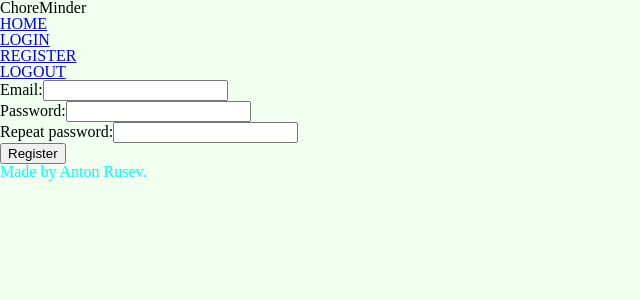
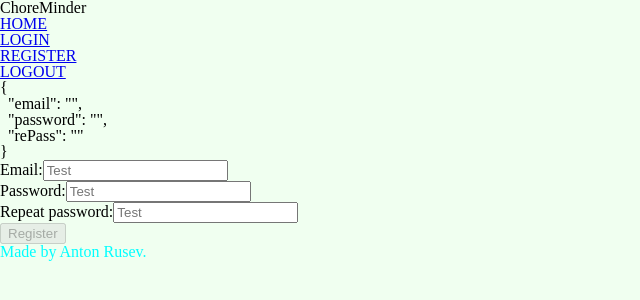
Before and after one commit to AntonRusev/Choreminder, a React (Vite) app: page /register in a window 1280 px wide. Shown: the top 300 px of the page, without its empty margins (0-640 px from the left). Built offline with nearby package versions, Linux system fonts and the light colour scheme.

Commit message:
implemented useForm and useValidate hooks and Auth forms validation

```diff
--- a/src/components/Confirm/Confirm.tsx
+++ b/src/components/Confirm/Confirm.tsx
@@ -10,6 +10,7 @@ export const Confirm = () => {
     return (
         <section className={css.confirmWindow}>
             <p>Are you sure, that you want to {confirmData.action} this chore?</p>
+
             <button onClick={onConfirm}>I'm Sure</button>
             <button onClick={onCloseConfirm}>Cancel</button>
         </section>
--- a/src/components/CreateChore/CreateChore.tsx
+++ b/src/components/CreateChore/CreateChore.tsx
@@ -17,7 +17,7 @@ export const CreateChore = () => {
 
                 {/* Chore cycle timer */}
                 <div>
-                    <label htmlFor="time">Days:</label>
+                    <label htmlFor="days">Days:</label>
                     <input type="number" id="days" name="days" onChange={formValueChangeHandler} />
                 </div>
 
--- a/src/components/Login/Login.tsx
+++ b/src/components/Login/Login.tsx
@@ -2,29 +2,45 @@ import { useContext } from 'react';
 
 import { AuthContext } from '../../contexts/AuthContext';
 
+import { useForm } from '../../hooks/useForm';
+
 export const Login = () => {
-    const { authFormValueChangeHandler, onAuthSubmit } = useContext(AuthContext);
+    const { onAuthSubmit } = useContext(AuthContext);
+
+    const { onSubmit, formValues, formErrors, disabled, formValueChangeHandler, validateForm } = useForm({
+        email: '',
+        password: '',
+    }, onAuthSubmit);
 
     return (
         <main>
-            <form action="post" onSubmit={e => onAuthSubmit(e)}>
+            <form action="post" onSubmit={e => onSubmit(e)}>
 
                 {/* Email */}
                 <div>
                     <label htmlFor="email">Email:</label>
-                    <input type="text" id="email" name="email" onChange={authFormValueChangeHandler} />
+                    <input type="text" id="email" name="email" value={formValues.email} onChange={formValueChangeHandler} onBlur={validateForm} />
+
+                    <p>
+                        {(formErrors.email) ? `${formErrors.email}` : ''}
+                    </p>
                 </div>
+
 
                 {/* Password */}
                 <div>
                     <label htmlFor="password">Password:</label>
-                    <input type="password" id="password" name="password" onChange={authFormValueChangeHandler} />
+                    <input type="password" id="password" name="password" value={formValues.password} onChange={formValueChangeHandler} onBlur={validateForm} />
+
+                    <p>
+                        {(formErrors.password) ? `${formErrors.password}` : ''}
+                    </p>
                 </div>
 
                 {/* Submit Button */}
 
                 <div>
-                    <input type="submit" value="Login" />
+                    <input type="submit" name='submit' value="Login" disabled={disabled} />
                 </div>
 
             </form>
--- a/src/components/Register/Register.tsx
+++ b/src/components/Register/Register.tsx
@@ -2,35 +2,79 @@ import { useContext } from 'react';
 
 import { AuthContext } from '../../contexts/AuthContext';
 
+import { useForm } from '../../hooks/useForm';
+
 export const Register = () => {
-    const { authFormValueChangeHandler, onAuthSubmit } = useContext(AuthContext);
+    const { onAuthSubmit } = useContext(AuthContext);
+
+
+    const { onSubmit, formValues, formErrors, disabled, formValueChangeHandler, validateForm } = useForm({
+        email: '',
+        password: '',
+        rePass: '',
+    }, onAuthSubmit);
 
     return (
         <main>
-            <form action="post" onSubmit={e => onAuthSubmit(e)}>
+            <pre>{JSON.stringify(formValues, undefined, 2)}</pre>
+
+            <form action="post" onSubmit={e => onSubmit(e)}>
 
                 {/* Email */}
                 <div>
                     <label htmlFor="email">Email:</label>
-                    <input type="text" id="email" name="email" onChange={authFormValueChangeHandler} />
+                    <input
+                        type="text"
+                        id="email"
+                        name="email"
+                        placeholder="Test"
+                        value={formValues.email}
+                        onChange={formValueChangeHandler}
+                        onBlur={validateForm} />
+
+                    <p>
+                        {(formErrors.email) ? `${formErrors.email}` : ''}
+                    </p>
                 </div>
 
                 {/* Password */}
                 <div>
                     <label htmlFor="password">Password:</label>
-                    <input type="password" id="password" name="password" onChange={authFormValueChangeHandler} />
+                    <input
+                        type="password"
+                        id="password"
+                        name="password"
+                        placeholder="Test"
+                        value={formValues.password}
+                        onChange={formValueChangeHandler}
+                        onBlur={validateForm} />
+
+                    <p>
+                        {(formErrors.password) ? `${formErrors.password}` : ''}
+                    </p>
                 </div>
 
                 {/* Password */}
                 <div>
                     <label htmlFor="rePass">Repeat password:</label>
-                    <input type="password" id="rePass" name="rePass" onChange={authFormValueChangeHandler} />
+                    <input
+                        type="password"
+                        id="rePass"
+                        name="rePass"
+                        placeholder="Test"
+                        value={formValues.rePass}
+                        onChange={formValueChangeHandler}
+                        onBlur={validateForm} />
+
+                    <p>
+                        {(formErrors.rePass) ? `${formErrors.rePass}` : ''}
+                    </p>
                 </div>
 
                 {/* Submit Button */}
 
                 <div>
-                    <input type="submit" value="Register" />
+                    <input type="submit" name='submit' value="Register" disabled={disabled} />
                 </div>
 
             </form>
--- a/src/contexts/AuthContext.tsx
+++ b/src/contexts/AuthContext.tsx
@@ -10,7 +10,6 @@ export const AuthProvider = ({
     children,
 }: any) => {
     const [auth, setAuth] = useState({} as any);
-    const [authFormValues, setAuthFormValues] = useState({} as any);
 
     const navigate = useNavigate();
 
@@ -29,22 +28,16 @@ export const AuthProvider = ({
         };
     }, [auth, auth.accessToken]);
 
-    // On filling the input fields - email, password and rePass
-
-    function authFormValueChangeHandler(e: any) {
-        setAuthFormValues({ ...authFormValues, [e.target.name]: e.target.value });
-    };
-
     // On clicking Login or Register
 
-    const onAuthSubmit = async (e: any) => {
+    const onAuthSubmit = async (e: any, formValues: any) => {
         e.preventDefault();
 
         let result: {} = {};
 
-        const { rePass, ...values } = authFormValues;
+        const { rePass, ...values } = formValues;
 
-        const inputFields: number = Object.keys(authFormValues).length;
+        const inputFields: number = Object.keys(formValues).length;
 
         try {
             if (inputFields > 2) {
@@ -74,7 +67,6 @@ export const AuthProvider = ({
     };
 
     const authContextValue: {} = {
-        authFormValueChangeHandler,
         onAuthSubmit,
         onLogout,
         auth
--- a/src/contexts/ConfirmContext.tsx
+++ b/src/contexts/ConfirmContext.tsx
@@ -33,20 +33,23 @@ export const ConfirmProvider = ({
     // On confirming the action
     const onConfirm = () => {
         if (confirmData.action === 'delete') {
+
             // Removing the chore
+            onDelete(confirmData._id);
 
-            onDelete(confirmData._id);
         } else if (confirmData.action === 'reset') {
+
             // Reseting the timer of the chore
+            onEdit(confirmData._id, confirmData);
 
-            onEdit(confirmData._id, confirmData);
         } else if (confirmData.action === 'stop') {
+
             // Setting the chore inactive
+            onEdit(confirmData._id, { ...confirmData, isActive: false });
 
-            onEdit(confirmData._id, { ...confirmData, isActive: false });
         } else if (confirmData.action === 'activate') {
+
             // Setting the chore active
-
             onEdit(confirmData._id, { ...confirmData, isActive: true });
         };
 
--- /dev/null
+++ b/src/hooks/useForm.tsx
@@ -0,0 +1,33 @@
+import { useState } from "react";
+
+import { useValidate } from "./useValidate";
+
+export const useForm = (initialValues: {}, onSubmitHandler: any) => {
+    const [formValues, setFormValues] = useState(initialValues as any);
+
+    const { validateForm, formErrors, touched, disabled } = useValidate(formValues, initialValues);
+
+    function formValueChangeHandler(e: any) {
+        const { name, value } = e.target;
+
+        setFormValues({ ...formValues, [name]: value });
+    };
+
+    const onSubmit = (e: any) => {
+        e.preventDefault();
+
+        onSubmitHandler(e, formValues);
+
+        setFormValues(initialValues);
+    };
+
+    return {
+        onSubmit,
+        formValueChangeHandler,
+        validateForm,
+        formValues,
+        formErrors,
+        touched,
+        disabled
+    };
+};
--- /dev/null
+++ b/src/hooks/useValidate.tsx
@@ -0,0 +1,88 @@
+import { useState, useEffect } from "react";
+
+export const useValidate = (originalValues: any, keys: any) => {
+    const [formErrors, setFormErrors] = useState({ ...keys });
+    const [touched, setTouched] = useState({});
+    const [disabled, setDisabled] = useState(true);
+
+    // Using this to compare passwords
+    const { ...formValues } = originalValues;
+
+    useEffect(() => {
+        if (Object.keys(formErrors).length > 0) {
+            setDisabled(true);
+        } else {
+            if (formValues.rePass && (formValues.rePass !== formValues.password)) {
+                setDisabled(true);
+            } else {
+                setDisabled(false);
+            };
+        };
+    }, [formValues, Object.keys(formErrors).length]);
+
+    const validateForm = (e: any) => {
+        const { name, value } = e.target;
+
+        setTouched({ ...touched, [name]: true });
+
+        // Login and Register forms input
+
+        if (name === 'email' && value === '') {
+            setFormErrors({ ...formErrors, email: 'Email is required' });
+        } else if (isEmailValid(value) === false) {
+            setFormErrors({ ...formErrors, email: 'This is not a valid Email address' });
+        } else if (name === 'email') {
+            setFormErrors(removeError(formErrors, name));
+        };
+
+
+        if (name === 'password' && value === '') {
+            setFormErrors({ ...formErrors, password: 'Password is required' });
+        } else if (name === 'password' && (value.length < 5 || value.length > 12)) {
+            setFormErrors({ ...formErrors, password: 'Password must be between 5 and 12 characters long' });
+        } else if (name === 'password') {
+            setFormErrors(removeError(formErrors, name));
+        };
+
+        if (name === 'rePass' && value !== formValues.password) {
+            setFormErrors({ ...formErrors, rePass: 'Passwords do not match' });
+        } else if (name === 'rePass') {
+            setFormErrors(removeError(formErrors, name));
+        };
+
+        // Create Chore form input
+
+        if (name === 'name' && value === '') {
+            setFormErrors({ ...formErrors, name: 'Name is required' });
+        } else if (name === 'name') {
+            setFormErrors(removeError(formErrors, name));
+        };
+
+        if (name === 'days' && value === '') {
+            setFormErrors({ ...formErrors, days: 'Days field is required' });
+        } else if (name === 'days' && (value < 2 || value > 31)) {
+            setFormErrors({ ...formErrors, days: 'Days must be a number between 2 and 31' });
+        } else if (name === 'days') {
+            setFormErrors(removeError(formErrors, name));
+        };
+    };
+
+    //Email validation
+    const isEmailValid = (email: string) => {
+        return /\S+@\S+\.\S+/.test(email);
+    };
+
+    //Removing Error
+    const removeError = (errObj: any, key: any) => {
+        delete errObj[`${key}`];
+
+        return errObj;
+    };
+
+    return {
+        validateForm,
+        formErrors,
+        touched,
+        disabled,
+    };
+};
```
Also changed, not shown: src/components/ChoreItem/ChoreItem.tsx (+8 -6 lines).
